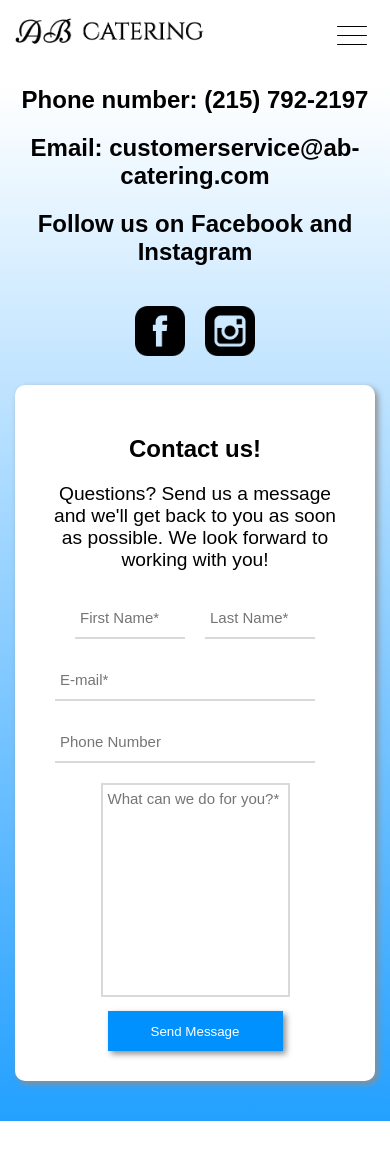
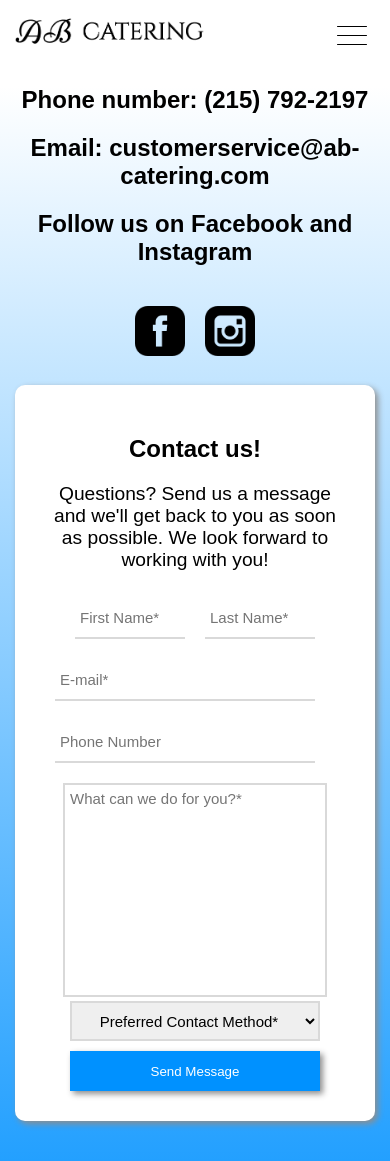
Before and after one commit to dgjezebel/beetles, a React (Create React App) app: page /contact in a window 390 px wide. Before the commit the page ends 1121 px from the top, so only its background shows below. Built offline with nearby package versions, Linux system fonts and the light colour scheme.

Commit message:
added contact method to contact form

```diff
--- a/src/components/Email.js
+++ b/src/components/Email.js
@@ -13,6 +13,7 @@ export const ContactUs = () => {
   const [user, setUser] = useState('')
   const [phone, setPhone] = useState('')
   const [message, setMessage] = useState('')
+  const [contactmethod, setContactMethod] = useState('')
   const sendEmail = (e) => {
     e.preventDefault();
 
@@ -22,6 +23,7 @@ export const ContactUs = () => {
         setLastName('')
         setUser('')
         setPhone('')
+        setContactMethod('')
         setMessage('')
           console.log(result.text);
       }, (error) => {
@@ -70,7 +72,6 @@ export const ContactUs = () => {
         value={user}/>
       <div className='error'></div>
       <input
-        required
         className='inputs'
         type="phone"
         name="phone"
@@ -79,6 +80,7 @@ export const ContactUs = () => {
         value={phone}/>
       <div className='error'></div>
       </div>
+
       <textarea
         required
         className='textarea'
@@ -86,6 +88,18 @@ export const ContactUs = () => {
         placeholder='What can we do for you?*'
         onChange={event => setMessage(event.target.value)}
         value={message}/>
+          <select
+          required
+        className='contactmethod'
+        type='contactmethod'
+        name='contactmethod'
+        value={contactmethod}
+        onChange={event => setContactMethod(event.target.value)}>
+        <option value="" disabled selected>Preferred Contact Method*</option>
+        <option value="Phone">Phone Call</option>
+        <option s value="Text">Texting</option>
+        <option value="Email">E-mail</option>
+      </select>
       <div className='inputbox'><input  className='inputbutton'type="submit" value="Send Message" /></div>
     </form>
   );
--- a/src/css/email.css
+++ b/src/css/email.css
@@ -34,7 +34,7 @@ input:-webkit-autofill:active  {
     border: none;
     border-bottom: 2px solid rgb(217, 217, 217);
     background-color: #fff;
-    max-width: 200px;
+    max-width: 210px;
     height: 30px;
     margin: 10px;
     font-family: inherit;
@@ -62,7 +62,7 @@ input:-webkit-autofill:active  {
     padding: 5px;
 }
 .inputbutton{
-    width: 444px;
+    width: 450px;
     height: 40px;
     margin-top: 10px;
     font-family: inherit;
@@ -75,8 +75,19 @@ input:-webkit-autofill:active  {
     height: 50px;
     margin: 20px 10px 0 10px;
 }
+.contactmethod{
+    height: 40px;
+    width: 450px;
+    font-family: inherit;
+    font-size: 20px;
+    border: 2px solid rgb(217, 217, 217);
+    text-align: center;
+}
 @media all and (max-width: 700px) {
-    .form{
+
+    .contactmethod{
+        width: 275px;
+    }.form{
         max-width: 300px;
     }
     .nameinputs{
@@ -96,7 +107,10 @@ input:-webkit-autofill:active  {
     }
 }
 @media all and (max-width:400px){
-
+    .contactmethod{
+        max-width: 250px;
+        font-size: 15px;
+    }
     .form{
         max-width: 300px;
     }
@@ -107,10 +121,10 @@ input:-webkit-autofill:active  {
         max-width:250px;
     }
     .textarea{
-        max-width: 175px;
+        max-width: 250px;
     }
     .inputbutton{
-        width:175px;
+        width:250px;
     }
 }
 @media all and (max-width:300px){
```
Also changed, not shown: 11 other files (tests, documents, lock files or other folders).
